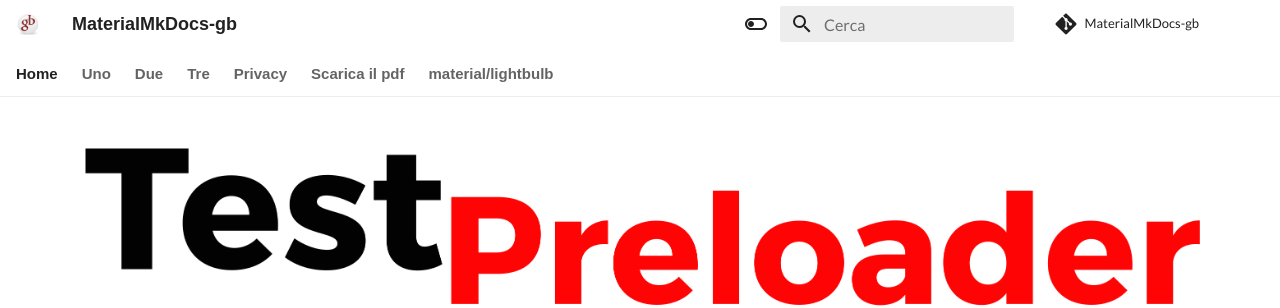
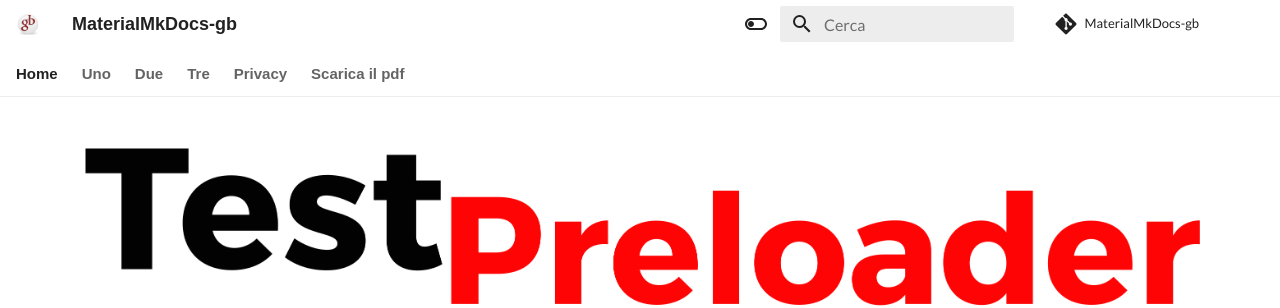
Before and after one commit to gbvitrano/MaterialMkDocs-gb, an MkDocs documentation site: the page built from docs/index.md, in a window 1280 px wide. Shown: the top 308 px of the page. Built offline with MkDocs 1.6.1 and Material for MkDocs 9.7.7, drawn with Linux system fonts in a browser that asks for light colours; nearby versions of some CDN libraries; some web fonts are replaced; library files that are not in the unit come from our copies; comment, search, counter and statistics services are not loaded.

Commit message:
Update mkdocs.yml

```diff
--- a/mkdocs.yml
+++ b/mkdocs.yml
@@ -34,6 +34,9 @@
     - icon: fontawesome/solid/envelope
       link: https://groups.google.com/forum/#!forum/opendatasicilia
       name: mailing list OpenDataSicilia
+    - icon: fontawesome/solid/rss
+      link: https://materialmkdocs-gb.readthedocs.io/it/latest/feed_rss_created.xml
+      name: Feed RSS
   analytics:
     provider: google
     property: UA-122084242-1
@@ -173,5 +176,4 @@
         - bla bla: bla.md
     - Privacy: privacy.md
     - Scarica il pdf: MaterialMkDocs-gb.pdf
-    - material/lightbulb: feed_rss_created.xml
   # - Tags: tags.md
```
